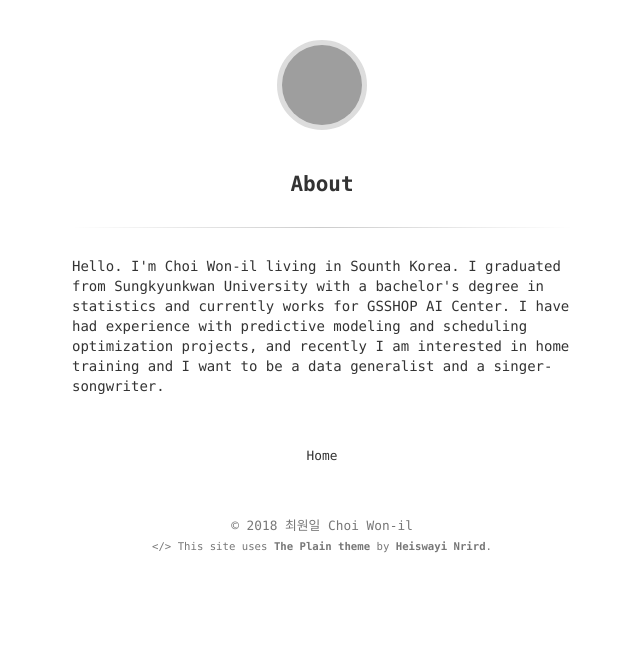
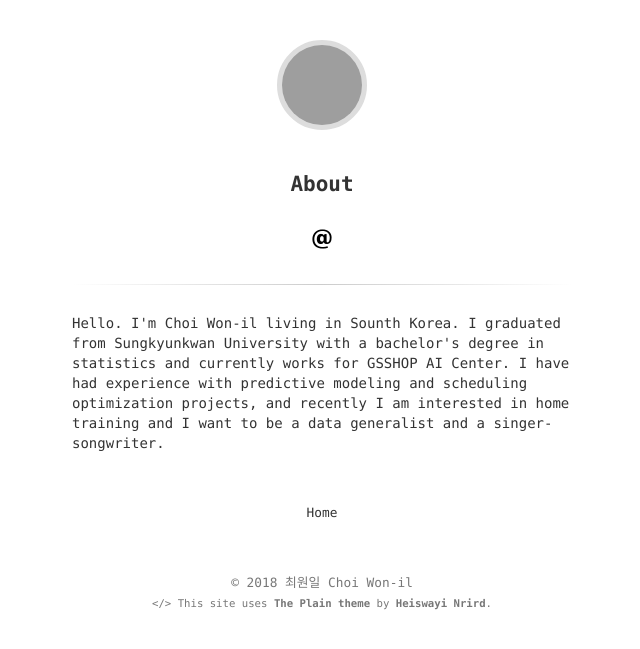
Before and after one commit to 11wi/11wi.github.io, a Jekyll site: the page built from about.html, in a window 1280 px wide. Shown: the top 649 px of the page, without its empty margins (318-958 px from the left). Built offline with Jekyll 4.4.1, drawn with Linux system fonts in a browser that asks for light colours; some web fonts are replaced; grey boxes are pictures that could not be loaded.

Commit message:
add email

```diff
--- a/_sass/main.scss
+++ b/_sass/main.scss
@@ -1,6 +1,6 @@
 @font-face {
 	  font-family: "D2Coding";
-		  src: url( '../assets/D2Coding.ttf') format('truetype');
+		  src: url('../assets/D2Coding.ttf') format('truetype');
 }
 body {
   font-size: 14px;
--- a/about.html
+++ b/about.html
@@ -8,6 +8,9 @@ title: About
 	<h1 class="title">{{ page.title }}</h1>
 
     <!-- Logo and Link insert -->
+    <a href="mailto:be.data.analyst.11@gmail.com" class="image">
+    	<img src="../assets/email.png" alt="{% if include.alt %}{{ include.alt }}{% else %}Image{% endif %}">
+    </a>
 
     <!-- Logo and Link insert -->
 
```
Also changed, not shown: assets/clip.png (added), assets/email.png (added), assets/github.png (added), assets/linkedin.png (added), assets/share.png (added).
